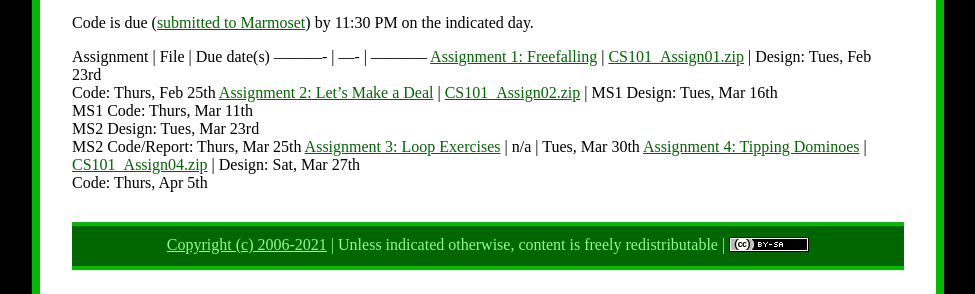
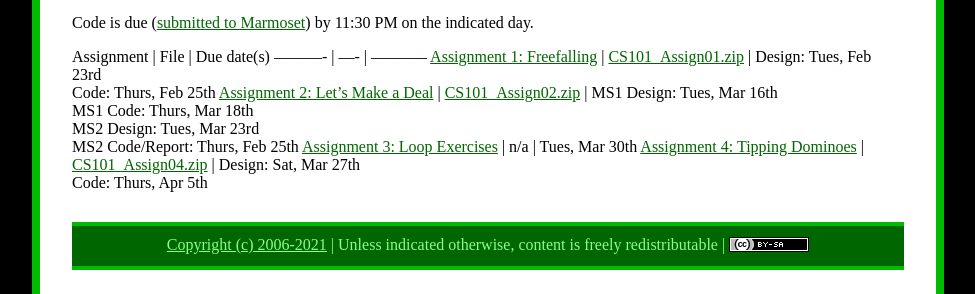
Before and after one commit to ycpcs/cs101-spring2021, a Jekyll site: the page built from assign/index.md, in a window 1280 px wide. Shown: the part 139-433 px from the top of the page, without its empty margins (152-1127 px from the left). Built offline with Jekyll 4.4.1, drawn with Linux system fonts in a browser that asks for light colours.

Commit message:
modified assign table

```diff
--- a/assign/index.md
+++ b/assign/index.md
@@ -12,7 +12,7 @@ Code is due (<a href="../submitting.html">submitted to Marmoset</a>) by 11:30 PM
 Assignment | File | Due date(s)
 ---------- | ---- | -----------
 [Assignment 1: Freefalling](assign01.html) | [CS101\_Assign01.zip](CS101_Assign01.zip) | Design: Tues, Feb 23rd<br>Code: Thurs, Feb 25th
-[Assignment 2: Let's Make a Deal](assign02.html) | [CS101\_Assign02.zip](CS101_Assign02.zip) | MS1 Design: Tues, Mar 16th<br>MS1 Code: Thurs, Mar 11th<br>MS2 Design: Tues, Mar 23rd<br>MS2 Code/Report: Thurs, Mar 25th
+[Assignment 2: Let's Make a Deal](assign02.html) | [CS101\_Assign02.zip](CS101_Assign02.zip) | MS1 Design: Tues, Mar 16th<br>MS1 Code: Thurs, Mar 18th<br>MS2 Design: Tues, Mar 23rd<br>MS2 Code/Report: Thurs, Feb 25th
 [Assignment 3: Loop Exercises](assign03.html) | n/a | Tues, Mar 30th
 [Assignment 4: Tipping Dominoes](assign04.html) | [CS101\_Assign04.zip](CS101_Assign04.zip) | Design: Sat, Mar 27th<br>Code: Thurs, Apr 5th
 <!--
```
